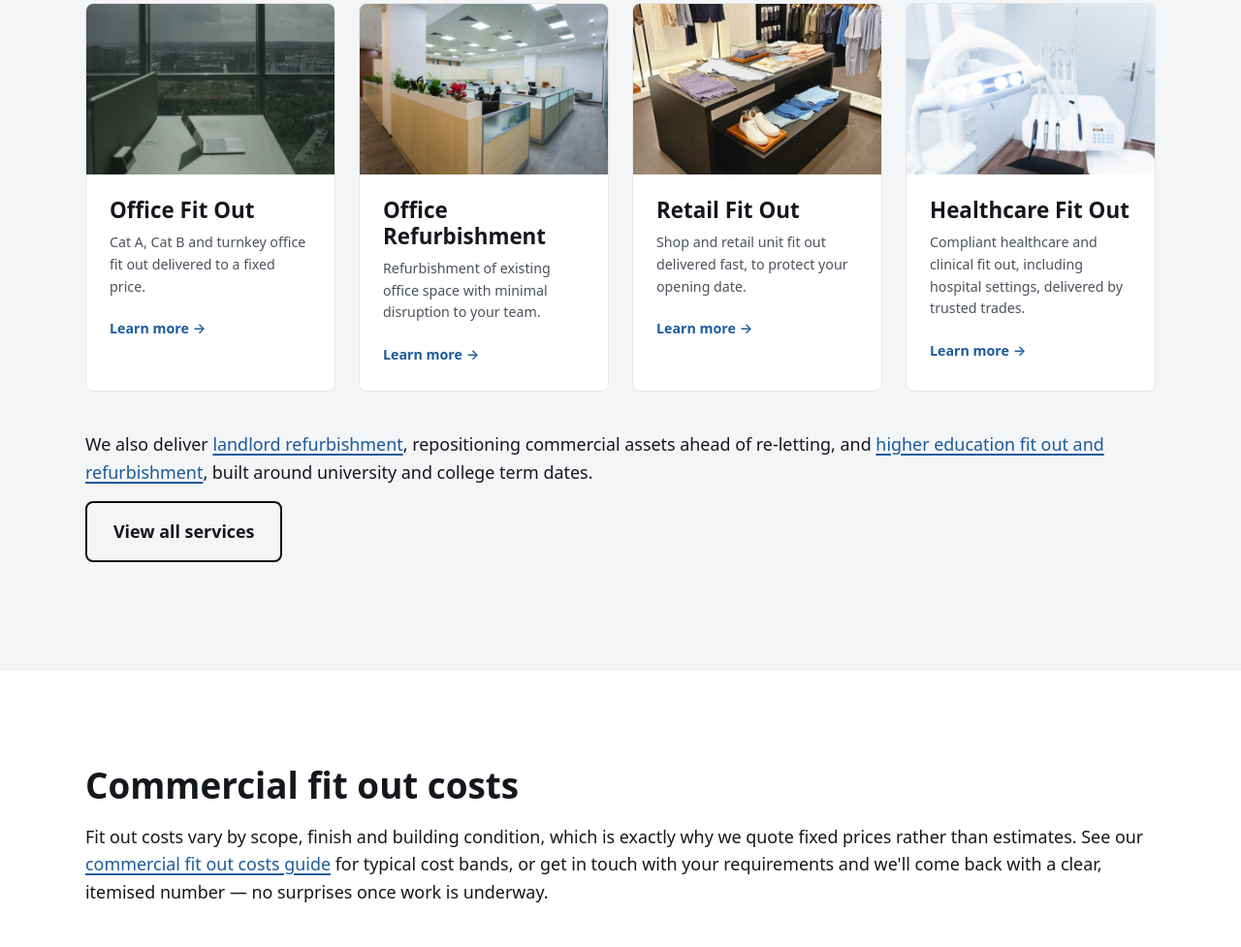
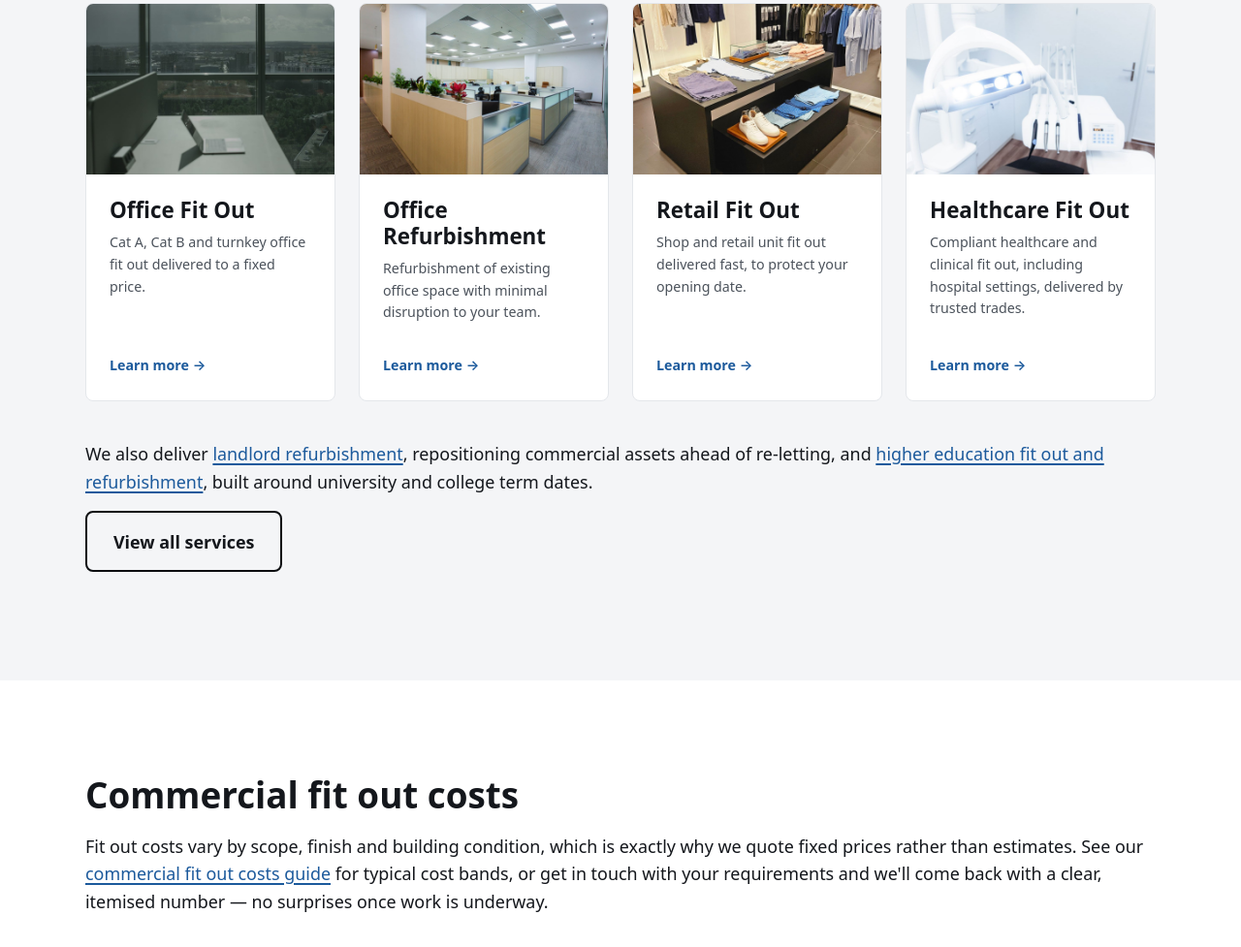
Before and after one commit to allexander22/Commercial-Fit-Out, an Astro site: page / in a window 1280 px wide. Shown: the part 1803-2780 px from the top of the page at 97% size. Built offline with nearby package versions, Linux system fonts and the light colour scheme; Astro itself is replaced by a stand-in of ours.

Commit message:
Align "Learn more" links across service cards
Card bodies weren't flex columns, so a card whose title wrapped to two
lines (e.g. "Office Refurbishment") pushed its "Learn more" link lower
than cards with a one-line title, even though the cards themselves were
equal height. Makes .service-card-body a flex column with the link
pinned to the bottom via margin-top: auto, so it lines up across the
row regardless of title/description length. Verified with a screenshot.

Co-Authored-By: Claude Fable 5 <noreply@anthropic.com>

```diff
--- a/src/components/ServiceCard.astro
+++ b/src/components/ServiceCard.astro
@@ -36,6 +36,9 @@ const { href, title, description, image, imageAlt = '' } = Astro.props;
   }
   .service-card-body {
     padding: var(--space-md);
+    display: flex;
+    flex-direction: column;
+    flex: 1;
   }
   .service-card-body h3 {
     font-size: var(--step-1);
@@ -49,5 +52,7 @@ const { href, title, description, image, imageAlt = '' } = Astro.props;
     font-weight: 600;
     color: var(--link-on-light);
     font-size: var(--step--1);
+    margin-top: auto;
+    padding-top: var(--space-sm);
   }
 </style>
```
